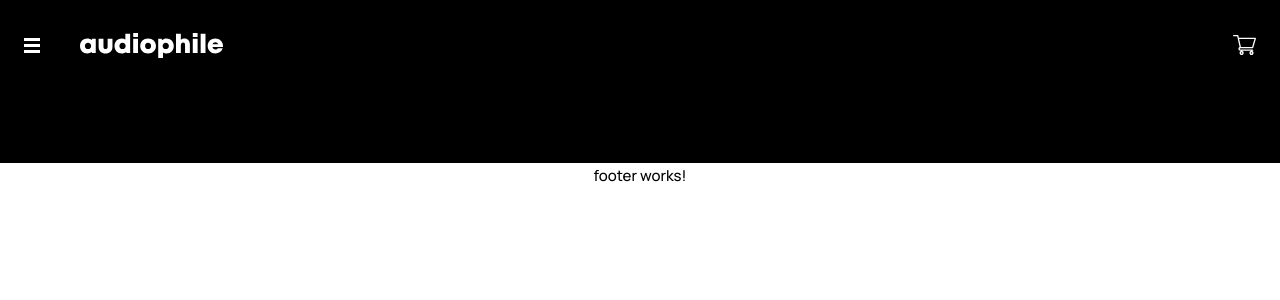
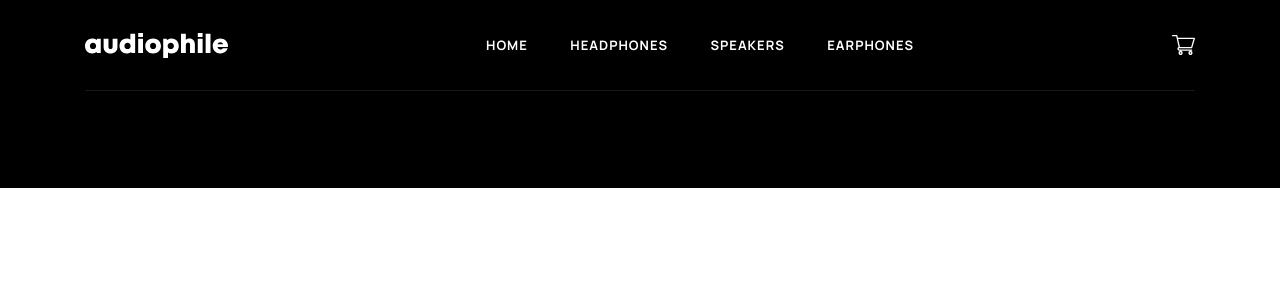
Before and after one commit to ChrisP1108/audiophile-e-commerce, an Angular app: page / in a window 1280 px wide. Shown: the top 300 px of the page. Built offline with nearby package versions, Linux system fonts and the light colour scheme.

Commit message:
Header Component Initial Completion

```diff
--- a/src/app/app.component.html
+++ b/src/app/app.component.html
@@ -1,7 +1,14 @@
 <div class="app-container">
-    <app-header></app-header>
+    <!-- Grayout Overlay When Mobile Menu Or Cart Is Toggled -->
+    <div class="modal-overlay" (click)="overlayClick()" *ngIf="menuToggled || cartToggled"></div>
+
     <div class="app-boxed">
+        <app-header (menuToggle)="toggleMenu()" (cartToggle)="toggleCart()"></app-header>
+        <app-toggle-menu class="mobile-only" *ngIf="menuToggled"></app-toggle-menu>
+        <app-cart-modal-list *ngIf="cartToggled"></app-cart-modal-list>
+
         <router-outlet></router-outlet>
+
         <app-bottom-headline *ngIf="routeNot('/checkout')"></app-bottom-headline>
     </div>
     <app-footer></app-footer>
--- a/src/app/app.component.scss
+++ b/src/app/app.component.scss
@@ -3,6 +3,7 @@
     display: flex;
     align-items: center;
     flex-direction: column;
+    background: var(--black);
 }
 
 .app-boxed {
@@ -11,6 +12,14 @@
     width: 100%;
     align-items: center;
     flex-direction: column;
-    background: var(--black);
     padding: 0 var(--boxed-padding) 0;
 }
+
+.modal-overlay {
+    position: absolute;
+    width: 100%;
+    height: 100%;
+    background: var(--black);
+    opacity: 0.5;
+    z-index: 10;
+}
--- a/src/app/app.component.ts
+++ b/src/app/app.component.ts
@@ -8,12 +8,35 @@ import '../styles.scss';
   styleUrls: ['./app.component.scss']
 })
 export class AppComponent {
+
   constructor(private router: Router) { }
 
-  ngOnInit(): void {
+  menuToggled: boolean = false;
+  cartToggled: boolean = false;
+
+  toggleMenu(): void {
+    if (this.cartToggled) {
+      this.cartToggled = false;
+    }
+    this.menuToggled = !this.menuToggled;
+  }
+
+  toggleCart(): void {
+    if (this.menuToggled) {
+      this.menuToggled = false;
+    }
+    this.cartToggled = !this.cartToggled;
+  }
+
+  overlayClick(): void {
+    this.cartToggled = false;
+    this.menuToggled = false;
   }
 
   routeNot(url: string): boolean {
     return this.router.url !== url;
   }
+
+  ngOnInit(): void {
+  }
 }
--- a/src/app/components/header/header.component.html
+++ b/src/app/components/header/header.component.html
@@ -1,9 +1,11 @@
 <div class="header-container">
     <div class="header-boxed">
-        <img (click)="menuToggler()" src="/assets/shared/tablet/icon-hamburger.svg" alt="hamburger">
+        <img (click)="menuToggler()" class="img-hamburger" src="/assets/shared/tablet/icon-hamburger.svg" alt="hamburger">
         <img (click)="reload()" class="img-logo" src="/assets/shared/desktop/logo.svg" alt="logo">
+        <div class="nav-links subtitle-text">
+            <a routerLink="/">home</a>
+            <a *ngFor="let category of categories" routerLink="/category/{{category}}">{{category}}</a>
+        </div>
         <img (click)="cartToggler()" class="img-cart" src="/assets/shared/desktop/icon-cart.svg" alt="cart">
     </div>
 </div>
-<app-toggle-menu class="mobile-only" *ngIf="menuToggled"></app-toggle-menu>
-<app-cart-modal-list *ngIf="cartToggled"></app-cart-modal-list>
--- a/src/app/components/header/header.component.scss
+++ b/src/app/components/header/header.component.scss
@@ -1,4 +1,5 @@
 $tablet: 768px;
+$desktop: 1024px;
 
 .header-container {
     background: var(--black);
@@ -6,11 +7,6 @@ $tablet: 768px;
     display: flex;
     justify-content: center;
     height: 5.6875rem;
-    border-bottom: 0.0625rem var(--border-trans) solid;
-
-    @media(min-width: $tablet) {
-        border-bottom: 0.0625rem var(--black) solid;
-    }
 }
 
 .header-boxed {
@@ -21,9 +17,26 @@ $tablet: 768px;
     width: 100%;
     color: var(--white);
     padding: 0 var(--boxed-padding) 0;
+    border-bottom: 0.0625rem var(--border-trans) solid;
 
     @media(min-width: $tablet) {
+        border-bottom: 0.0625rem var(--black) solid;
         justify-content: flex-start;
+    }
+    @media(min-width: $desktop) {
+        border-bottom: 0.0625rem var(--border-trans) solid;
+        justify-content: space-between;
+        padding: 0;
+        margin: 0 2.4375rem 0;
+    }
+}
+
+.nav-links {
+    display: none;
+    @media(min-width: $desktop) {
+        display: flex;
+        justify-content: space-between;
+        width: 26.75rem;
     }
 }
 
@@ -35,10 +48,27 @@ img {
     @media(min-width: $tablet) {
         margin-left: 2.5rem;
     }
+    @media(min-width: $desktop) {
+        margin-left: 0rem;
+    }
 }
 
 .img-cart {
     @media(min-width: $tablet) {
         margin-left: auto;
     }
+    @media(min-width: $desktop) {
+        margin-left: 0;
+    }
 }
+
+.img-hamburger {
+    @media(min-width: $desktop) {
+        display: none;
+    }
+}
+
+a {
+    color: var(--white);
+    text-decoration: none;
+}
--- a/src/app/components/header/header.component.ts
+++ b/src/app/components/header/header.component.ts
@@ -1,4 +1,5 @@
-import { Component, OnInit } from '@angular/core';
+import { Component, OnInit, Output, EventEmitter } from '@angular/core';
+import { data } from '../../../data';
 
 @Component({
   selector: 'app-header',
@@ -9,21 +10,17 @@ export class HeaderComponent implements OnInit {
 
   constructor() { }
 
-  menuToggled: boolean = false;
-  cartToggled: boolean = false;
+  @Output() menuToggle: EventEmitter<boolean> = new EventEmitter();
+  @Output() cartToggle: EventEmitter<boolean> = new EventEmitter();
+
+  categories: Array<string> = data.categories.map(c => c.category);
 
   menuToggler(): void {
-    if (this.cartToggled) {
-      this.cartToggled = false;
-    }
-    this.menuToggled = !this.menuToggled;
+    this.menuToggle.emit();
   }
 
   cartToggler(): void {
-    if (this.menuToggled) {
-      this.menuToggled = false;
-    }
-    this.cartToggled = !this.cartToggled;
+    this.cartToggle.emit();
   }
 
   reload(): void {
@@ -31,7 +28,7 @@ export class HeaderComponent implements OnInit {
   }
 
   ngOnInit(): void {
-
+    console.log(this.categories)
   }
 
 }
--- a/src/global-styles/responsive.scss
+++ b/src/global-styles/responsive.scss
@@ -1,13 +1,30 @@
+$tablet : 768px;
+$desktop: 1024px;
+
 :root {
-    --box-max: 100rem;
+    --box-max: 69.375rem;
     --boxed-padding: 1.5rem;
     --tablet: 768px!important;
+
+    @media(min-width: $tablet) {
+        --boxed-padding: 2.4375rem;
+    }
 }
-
-$tablet : 768px;
 
 .mobile-only {
     @media(min-width: $tablet) {
         display: none;
     }
 }
+
+.tablet-only {
+    @media(max-width: $tablet) {
+        display: none;
+    }
+}
+
+.desktop-only {
+    @media(max-width: $desktop) {
+        display: none;
+    }
+}
```
